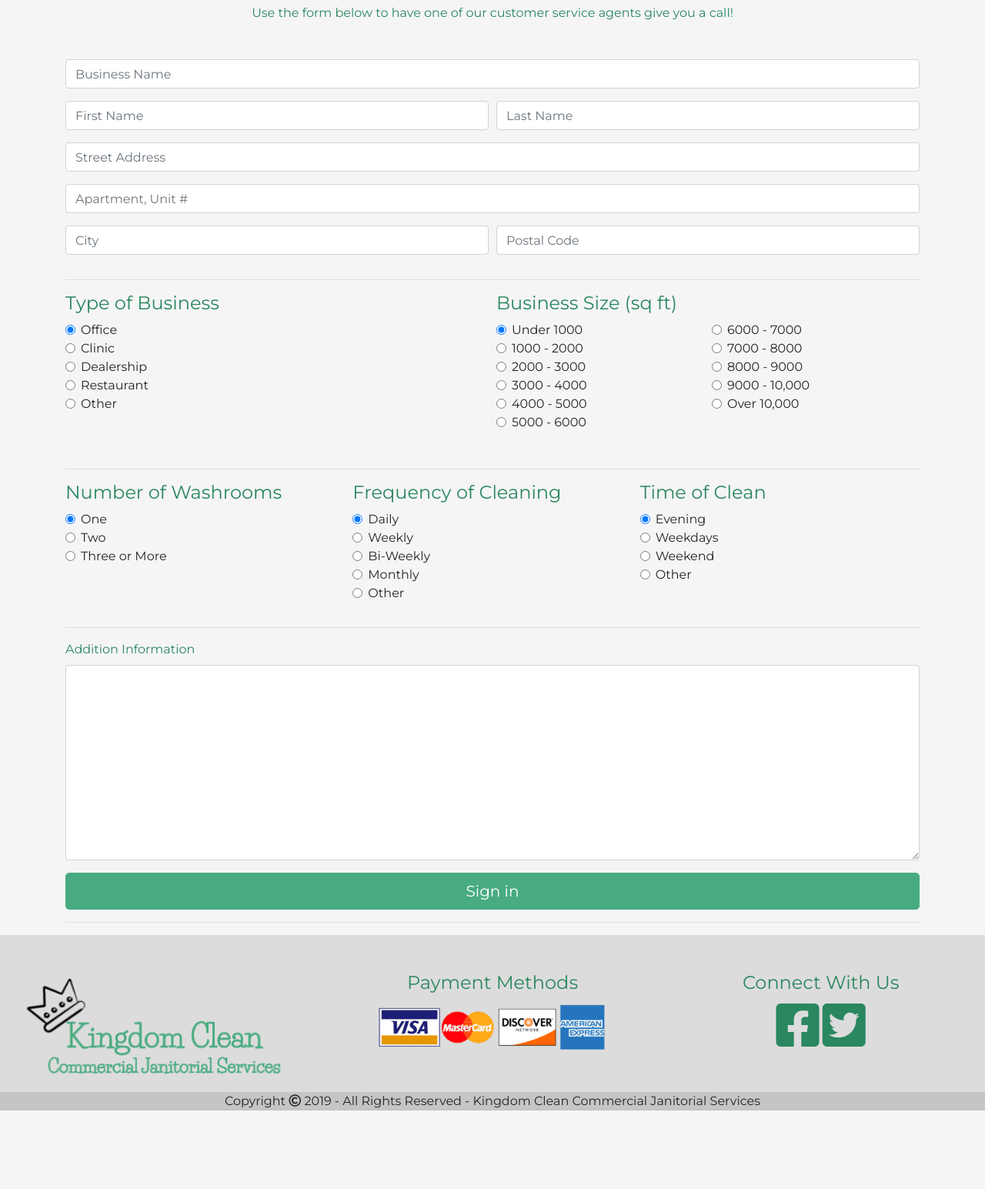
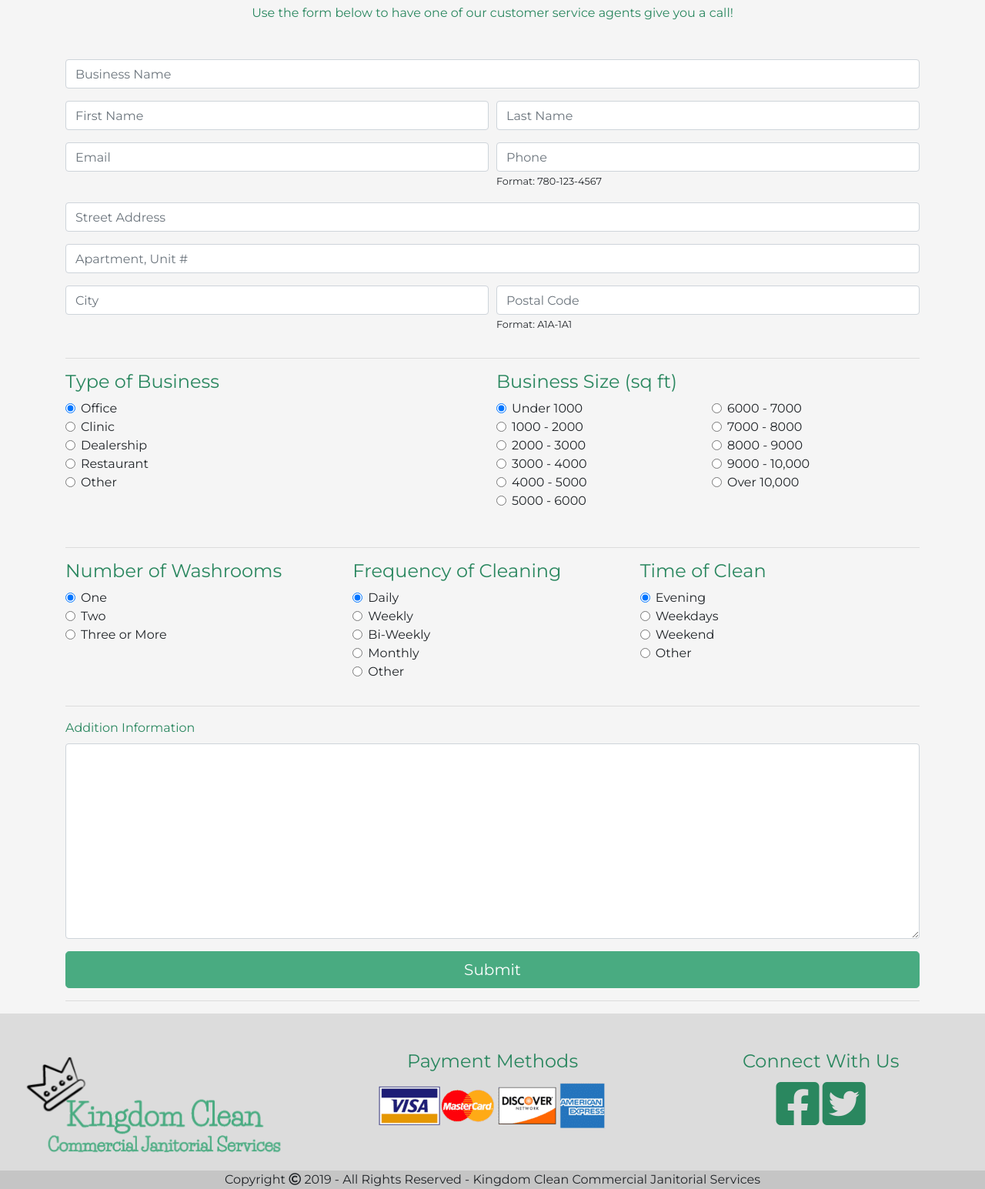
Before and after one commit to ahmeda37/clean, a Flask app: page /quote in a window 1280 px wide. Shown: the part 279-1824 px from the top of the page at 77% size. Before the commit the page ends 1722 px from the top, so only its background shows below. Run offline with Flask 2, Linux system fonts and the light colour scheme; some libraries are stand-ins or nearby versions.

Commit message:
finished mail for contact, quote

```diff
--- a/main.py
+++ b/main.py
@@ -1,8 +1,20 @@
 from flask import Flask, render_template, request, redirect, url_for
 from flask_googlemaps import GoogleMaps, Map
+from flask_mail import Mail, Message
+import secret
 
 app = Flask(__name__)
 GoogleMaps(app)
+app.config.update(dict(
+    MAIL_SERVER = secret.server,
+    MAIL_PORT = secret.port,
+    MAIL_USE_TLS = secret.tls,
+    MAIL_USE_SSL = secret.ssl,
+    MAIL_USERNAME = secret.username,
+    MAIL_PASSWORD = secret.password
+))
+
+mail = Mail(app)
 
 
 @app.route("/", methods=["GET"])
@@ -15,7 +27,7 @@ def services():
     return render_template("services.html")
 
 
-@app.route("/contact", methods=["GET", "POST"])
+@app.route("/contact", methods=["GET"])
 def contact():
     # mymap = Map(
     #     identifier="view-side",
@@ -34,14 +46,13 @@ def contact_post():
     email = request.form.get("email")
     message = request.form.get("message")
 
-    print(fname)
-    print(lname)
-    print(phone)
-    print(email)
-    print(message)
-
-    return redirect(url_for("contact"))
-    # return render_template("contact.html")
+    msg = Message(subject="Customer: " + fname + " " + lname,
+                  sender=secret.username,
+                  recipients=[secret.rec],
+                  body="Customer Name: {0} {1} \nPhone: {2} \nEmail: {3} \nMessage: {4}".format(fname, lname, phone,
+                                                                                                email, message))
+    mail.send(msg)
+    return render_template("contact.html", res=True)
 
 
 @app.route("/quote", methods=["GET"])
@@ -49,5 +60,38 @@ def quote():
     return render_template("quote.html")
 
 
+@app.route("/quote", methods=["POST"])
+def quote_post():
+    bname = request.form.get("bname")
+    fname = request.form.get("fname")
+    lname = request.form.get("lname")
+    phone = request.form.get("phone")
+    email = request.form.get("email")
+    address = request.form.get("address")
+    address2 = request.form.get("address2")
+    city = request.form.get("city")
+    postal = request.form.get("postal")
+    types = request.form.get("type")
+    size = request.form.get("size")
+    washroom = request.form.get("washroom")
+    cleaning = request.form.get("cleaning")
+    time = request.form.get("time")
+    info = request.form.get("info")
+
+    msg = Message(
+        subject=bname,
+        sender=secret.username,
+        recipients=[secret.rec],
+        body="Business: {0} \nContact: {1} {2} \nPhone: {3} \nEmail: {4} \nAddress: {5} {6} {7} {8} \nType: {9} "
+             "\nSize: {10} SqFt \nWashrooms: {11} \nFrequency: {12} \nTime: {13} \nMessage: {14}".format(bname, fname, lname,
+                                                                                                    phone, email, address,
+                                                                                                    address2, city, postal,
+                                                                                                    types, size, washroom,
+                                                                                                    cleaning, time, info)
+    )
+    mail.send(msg)
+    return render_template("quote.html", res=True)
+
+
 if __name__ == '__main__':
     app.run(debug=True)
--- a/templates/base.html
+++ b/templates/base.html
@@ -20,7 +20,7 @@
     </div>
     <nav class="navbar navbar-expand-lg navbar-light bg-light py-0">
       <div class="container-fluid">
-        <a class="navbar-brand p-0 m-0" href="#"><img id="logo" class="w-100" src="/static/img/new_logo.png"></a>
+        <a class="navbar-brand p-0 m-0" href="/"><img id="logo" class="w-100" src="/static/img/new_logo.png"></a>
         <button class="navbar-toggler ml-auto" type="button" data-toggle="collapse" data-target="#navbarNavDropdown" aria-controls="navbarNavDropdown" aria-expanded="false" aria-label="Toggle navigation">
           <span class="navbar-toggler-icon"></span>
         </button>
@@ -47,7 +47,7 @@
       <div id="bottom-bar">
         <div class="row m-0 pb-3 pt-lg-5 " style="width: 100%;">
           <div class="col-lg text-center mb-3">
-            <img src="/static/img/new_logo.png" class=" w-100">
+            <a href="/"><img src="/static/img/new_logo.png" class=" w-100"></a>
           </div>
           <div class="col-lg text-center mb-3">
               <h4 class="green_text">Payment Methods</h4>
--- a/templates/quote.html
+++ b/templates/quote.html
@@ -4,32 +4,51 @@
 
 {%block content%}
 <div class="container">
+    {% if res %}
+    <div class="alert alert-success alert-dismissible fade show mt-3" role="alert">
+        <strong>Thank you for contacting us.</strong>
+        <p>We have received your enquiry and will respond to you within 24 hours.  For urgent enquiries please call at 780-200-6211.</p>
+        <button type="button" class="close" data-dismiss="alert" aria-label="Close">
+            <span aria-hidden="true">&times;</span>
+        </button>
+    </div>
+    {% endif %}
     <h2 class="text-center green_text mt-lg-5">Start Making Clean Progress</h2>
     <p class="text-center green_text mb-lg-5">Use the form below to have one of our customer service agents give you a call!</p>
-    <form>
+    <form method="post" action="/quote">
         <div class="form-group">
-            <input type="text" class="form-control" id="bname" placeholder="Business Name">
+            <input type="text" class="form-control" id="bname" name="bname" placeholder="Business Name" required>
         </div>
         <div class="form-row">
             <div class="form-group col-lg-6">
-                <input type="text" class="form-control" id="fname" placeholder="First Name">
+                <input type="text" class="form-control" id="fname" name="fname" placeholder="First Name" required>
             </div>
             <div class="form-group col-lg-6">
-                <input type="text" class="form-control" id="lname" placeholder="Last Name">
+                <input type="text" class="form-control" id="lname" name="lname" placeholder="Last Name" required>
+            </div>
+        </div>
+        <div class="form-row">
+            <div class="form-group col-lg-6">
+                <input type="email" class="form-control" id="email" name="email" placeholder="Email" required>
+            </div>
+            <div class="form-group col-lg-6">
+                <input type="tel" class="form-control" id="phone" name="phone" placeholder="Phone" maxlength="12" required pattern="[0-9]{3}-[0-9]{3}-[0-9]{4}">
+                <small>Format: 780-123-4567</small>
             </div>
         </div>
         <div class="form-group">
-            <input type="text" class="form-control" id="address" placeholder="Street Address">
+            <input type="text" class="form-control" id="address" name="address" placeholder="Street Address" required>
         </div>
         <div class="form-group">
-            <input type="text" class="form-control" id="address2" placeholder="Apartment, Unit #">
+            <input type="text" class="form-control" id="address2" name="address2" placeholder="Apartment, Unit #">
         </div>
         <div class="form-row">
             <div class="form-group col-lg-6">
-                <input type="text" class="form-control" id="city" placeholder="City">
+                <input type="text" class="form-control" id="city" name="city" placeholder="City" required>
             </div>
             <div class="form-group col-lg-6">
-                <input type="text" class="form-control" id="postal" placeholder="Postal Code">
+                <input type="text" class="form-control" id="postal" name="postal" placeholder="Postal Code" maxlength="7" required pattern="[A-Z][0-9][A-Z]-[0-9][A-Z][0-9]">
+                <small>Format: A1A-1A1</small>
             </div>
         </div>
         <hr>
@@ -232,9 +251,9 @@
         <hr>
         <div class="form-group">
             <label for="info" class="green_text">Addition Information</label>
-            <textarea type="text" class="form-control" id="info" rows="10"></textarea>
+            <textarea type="text" class="form-control" id="info" name="info" rows="10"></textarea>
         </div>
-        <button type="submit" class="btn btn-lg btn-block btn-primary quote_btn mb-3">Sign in</button>
+        <button type="submit" class="btn btn-lg btn-block btn-primary quote_btn mb-3">Submit</button>
     </form>
     <hr>
 </div>
```
Also changed, not shown: templates/contact.html (+16 -6 lines), 1 other file.
